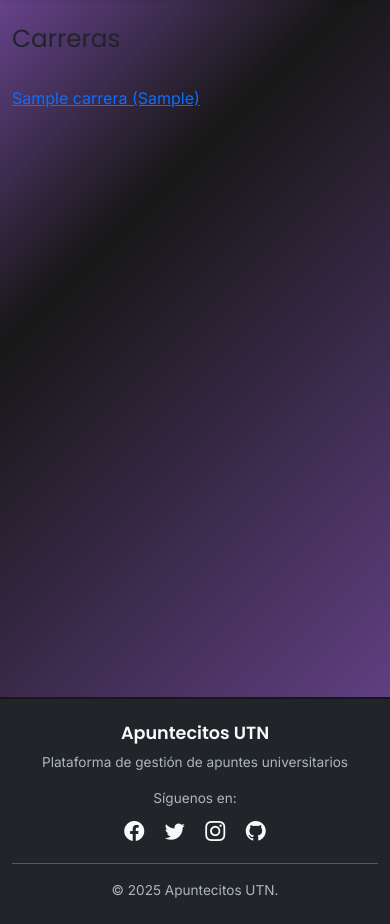
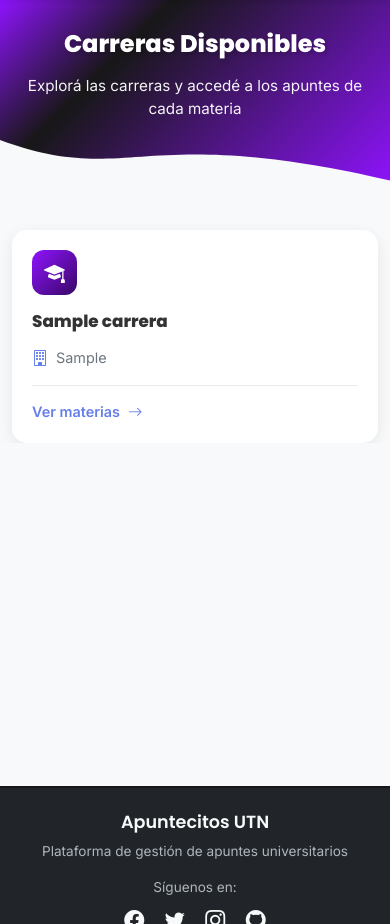
Before and after one commit to colochampre/django_apuntes, a Django app: page /carreras/ in a window 390 px wide. Shown: the part 68-992 px from the top of the page. Run offline with Django 5.2, Linux system fonts and the light colour scheme; tables that the repository leaves empty hold one stand-in row (values such as "Sample post").

Commit message:
Refactor de carreras

```diff
--- a/apuntes/static/css/base.css
+++ b/apuntes/static/css/base.css
@@ -5,12 +5,12 @@
 
 :root {
     /* colors */
-    --primary-light-color: #AC74E0;
+    --primary-light-color: #CB97FC;
     --primary-light-color-rgb: 172, 116, 224;
-    --primary-color: #764ba2;
-    --primary-color-rgb: 138, 43, 226;
-    --primary-dark-color: #2E2242;
-    --primary-dark-color-rgb: 46, 34, 66;
+    --primary-color: #8F13FE;
+    --primary-color-rgb: 143, 19, 254;
+    --primary-dark-color: #380866;
+    --primary-dark-color-rgb: 58, 8, 102;
 
     --secondary-light-color: #9DABE8;
     --secondary-color: #667eea;
@@ -52,7 +52,7 @@ body {
     background-color: var(--light-primary-color);
     display: flex;
     flex-direction: column;
-    background: linear-gradient(135deg, var(--primary-color) 0%, var(--dark-bg-color) 30%, var(--primary-color) 100%);
+    background: linear-gradient(135deg, var(--primary-color) 0%, var(--dark-bg-color) 30%, var(--primary-color) 130%);
 }
 
 /* Navbar personalizado */
@@ -170,7 +170,7 @@ main {
 
 .btn-custom {
     color: var(--light-primary-color);
-    background-color: #8F13FE;
+    background-color: var(--primary-color);
 }
 
 .btn-custom:hover {
--- /dev/null
+++ b/apuntes/static/css/carreras.css
@@ -0,0 +1,291 @@
+/* Header Section */
+.carreras-header {
+    position: relative;
+    color: white;
+    padding: 60px 0 90px;
+    margin-bottom: 0;
+    background: linear-gradient(135deg, var(--primary-color) 0%, var(--dark-bg-color) 30%, var(--primary-color) 100%);
+}
+
+.page-title {
+    font-size: 2.5rem;
+    font-weight: 700;
+    margin-bottom: 1rem;
+    text-shadow: 2px 2px 4px rgba(0, 0, 0, 0.2);
+}
+
+.page-subtitle {
+    font-size: 1.2rem;
+    opacity: 0.95;
+    margin-bottom: 0;
+}
+
+/* Carreras Section */
+.carreras-section {
+    padding: 2rem 0 3rem;
+    background-color: var(--light-primary-color);
+    min-height: 60vh;
+}
+
+/* Card Link */
+.carrera-card-link {
+    text-decoration: none;
+    color: inherit;
+    display: block;
+    height: 100%;
+}
+
+/* Carrera Card */
+.carrera-card {
+    background: white;
+    border-radius: 15px;
+    padding: 25px;
+    height: 100%;
+    display: flex;
+    flex-direction: column;
+    box-shadow: 0 4px 15px rgba(0, 0, 0, 0.08);
+    transition: all 0.3s ease;
+    border: 2px solid transparent;
+    position: relative;
+    overflow: hidden;
+}
+
+.carrera-card:hover {
+    transform: translateY(-8px);
+    box-shadow: 0 12px 30px rgba(102, 126, 234, 0.25);
+    border-color: var(--primary-color);
+}
+
+/* Card Icon */
+.carrera-card-icon {
+    width: 60px;
+    height: 60px;
+    background: linear-gradient(135deg, var(--primary-color) 0%, var(--primary-dark-color) 100%);
+    border-radius: 12px;
+    display: flex;
+    align-items: center;
+    justify-content: center;
+    margin-bottom: 20px;
+    transition: all 0.3s ease;
+}
+
+.carrera-card:hover .carrera-card-icon {
+    transform: scale(1.1) rotate(5deg);
+}
+
+.carrera-card-icon i {
+    font-size: 1.8rem;
+    color: white;
+}
+
+/* Card Body */
+.carrera-card-body {
+    flex: 1;
+    margin-bottom: 15px;
+}
+
+.carrera-nombre {
+    font-size: 1.25rem;
+    font-weight: 700;
+    color: #333;
+    margin-bottom: 12px;
+    line-height: 1.4;
+    min-height: 2.8em;
+}
+
+.carrera-universidad {
+    font-size: 0.95rem;
+    color: #6c757d;
+    margin-bottom: 0;
+    display: flex;
+    align-items: center;
+    gap: 8px;
+}
+
+.carrera-universidad i {
+    font-size: 1rem;
+    color: var(--secondary-color);
+}
+
+/* Card Footer */
+.carrera-card-footer {
+    padding-top: 15px;
+    border-top: 1px solid #e9ecef;
+}
+
+.ver-materias {
+    font-size: 0.9rem;
+    font-weight: 600;
+    color: var(--secondary-color);
+    display: flex;
+    align-items: center;
+    gap: 8px;
+    transition: gap 0.3s ease;
+}
+
+.carrera-card:hover .ver-materias {
+    gap: 12px;
+}
+
+.ver-materias i {
+    transition: transform 0.3s ease;
+}
+
+.carrera-card:hover .ver-materias i {
+    transform: translateX(4px);
+}
+
+/* Empty State */
+.empty-state {
+    text-align: center;
+    padding: 80px 20px;
+    background: white;
+    border-radius: 15px;
+    box-shadow: 0 4px 15px rgba(0, 0, 0, 0.08);
+}
+
+.empty-icon {
+    font-size: 4rem;
+    color: #dee2e6;
+    margin-bottom: 20px;
+}
+
+.empty-title {
+    font-size: 1.5rem;
+    font-weight: 600;
+    color: #495057;
+    margin-bottom: 10px;
+}
+
+.empty-text {
+    font-size: 1rem;
+    color: #6c757d;
+    margin-bottom: 0;
+}
+
+/* Responsive Design */
+@media (max-width: 1199px) {
+    .carrera-nombre {
+        font-size: 1.2rem;
+    }
+}
+
+@media (max-width: 991px) {
+    .page-title {
+        font-size: 2rem;
+    }
+
+    .page-subtitle {
+        font-size: 1.1rem;
+    }
+
+    .carrera-card {
+        padding: 20px;
+    }
+
+    .carrera-nombre {
+        font-size: 1.15rem;
+        min-height: auto;
+    }
+}
+
+@media (max-width: 767px) {
+    .carreras-header {
+        padding: 40px 0 80px;
+    }
+
+    .page-title {
+        font-size: 1.75rem;
+    }
+
+    .page-subtitle {
+        font-size: 1rem;
+    }
+
+    .carrera-card-icon {
+        width: 50px;
+        height: 50px;
+    }
+
+    .carrera-card-icon i {
+        font-size: 1.5rem;
+    }
+
+    .carrera-nombre {
+        font-size: 1.1rem;
+    }
+
+    .carrera-universidad {
+        font-size: 0.9rem;
+    }
+}
+
+@media (max-width: 575px) {
+    .carreras-header {
+        padding: 30px 0 70px;
+    }
+
+    .page-title {
+        font-size: 1.5rem;
+    }
+
+    .page-subtitle {
+        font-size: 0.95rem;
+    }
+
+    .carrera-card {
+        padding: 18px;
+    }
+
+    .carrera-card-icon {
+        width: 45px;
+        height: 45px;
+        margin-bottom: 15px;
+    }
+
+    .carrera-card-icon i {
+        font-size: 1.3rem;
+    }
+
+    .carrera-nombre {
+        font-size: 1.05rem;
+    }
+
+    .empty-state {
+        padding: 60px 20px;
+    }
+
+    .empty-icon {
+        font-size: 3rem;
+    }
+
+    .empty-title {
+        font-size: 1.3rem;
+    }
+}
+
+/* Animation for cards on load */
+@keyframes fadeInUp {
+    from {
+        opacity: 0;
+        transform: translateY(20px);
+    }
+    to {
+        opacity: 1;
+        transform: translateY(0);
+    }
+}
+
+.carrera-card {
+    animation: fadeInUp 0.5s ease-out;
+}
+
+/* Stagger animation for multiple cards */
+.col-12:nth-child(1) .carrera-card { animation-delay: 0.1s; }
+.col-12:nth-child(2) .carrera-card { animation-delay: 0.15s; }
+.col-12:nth-child(3) .carrera-card { animation-delay: 0.2s; }
+.col-12:nth-child(4) .carrera-card { animation-delay: 0.25s; }
+.col-12:nth-child(5) .carrera-card { animation-delay: 0.3s; }
+.col-12:nth-child(6) .carrera-card { animation-delay: 0.35s; }
+.col-12:nth-child(7) .carrera-card { animation-delay: 0.4s; }
+.col-12:nth-child(8) .carrera-card { animation-delay: 0.45s; }
--- a/apuntes/static/css/home.css
+++ b/apuntes/static/css/home.css
@@ -8,7 +8,7 @@
     display: flex;
     justify-content: center;
     align-items: center;
-    background: linear-gradient(135deg, var(--primary-color) 0%, var(--dark-bg-color) 30%, var(--primary-color) 100%);
+    background: linear-gradient(135deg, var(--primary-color) 0%, var(--primary-dark-color-rgb) 30%, var(--primary-color) 100%);
 }
 
 .hero-title {
@@ -62,7 +62,7 @@
     left: 0;
     width: 100%;
     height: 4px;
-    background: linear-gradient(135deg, var(--secondary-color) 0%, var(--primary-color) 100%);
+    background: linear-gradient(135deg, var(--secondary-color) 0%, var(--primary-dark-color) 100%);
     border-radius: 2px;
 }
 
@@ -130,6 +130,7 @@
 /* Video Section */
 .video-section {
     background-color: #fff;
+    padding: 3rem 0 5rem;
 }
 
 .video-container {
--- a/apuntes/templates/gestion_carreras/lista_carreras.html
+++ b/apuntes/templates/gestion_carreras/lista_carreras.html
@@ -2,25 +2,65 @@
 
 {% block title %}Carreras{% endblock %}
 {% load static %}
-{% block otros_css %}<link rel="stylesheet" href="{% static 'css/carreras.css' %}">{% endblock %}
+{% block otros_css %}
+<link rel="stylesheet" href="{% static 'css/carreras.css' %}">{% endblock %}
 
 {% block content %}
-    <div class="container-fluid">
-        <div class="carreras-container">
-            <h2 class="py-4">Carreras</h2>
+<!-- Header Section -->
+<section class="carreras-header">
+    <div class="container">
+        <div class="row">
+            <div class="col-12 text-center">
+                <h1 class="page-title">Carreras Disponibles</h1>
+                <p class="page-subtitle">Explorá las carreras y accedé a los apuntes de cada materia</p>
+            </div>
+        </div>
+    </div>
+    <svg style="position: absolute; bottom: 0; left: 0; width: 100%; height: 50px; pointer-events: none;" viewBox="0 0 100 100" preserveAspectRatio="none">
+        <path d="M0,100 L110,100 C35,-50 35,100 0,0 Z" fill="#f8f9fa"></path>
+    </svg>
+</section>
+
+<!-- Carreras Grid Section -->
+<section class="carreras-section">
+    <div class="container pt-2">
         {% if carreras %}
-                <div class="lista-carreras">
+        <div class="row g-4">
             {% for carrera in carreras %}
-                        <div class="carrera-item">
-                            <a href="{% url 'gestion_materias:materias_por_carrera' carrera.id %}">
-                                {{ carrera.nombre }} ({{ carrera.universidad }})
+            <div class="col-12 col-sm-6 col-lg-4 col-xl-3">
+                <a href="{% url 'gestion_materias:materias_por_carrera' carrera.id %}" class="carrera-card-link">
+                    <div class="carrera-card">
+                        <div class="carrera-card-icon">
+                            <i class="bi bi-mortarboard-fill"></i>
+                        </div>
+                        <div class="carrera-card-body">
+                            <h3 class="carrera-nombre">{{ carrera.nombre }}</h3>
+                            <p class="carrera-universidad">
+                                <i class="bi bi-building"></i>
+                                {{ carrera.universidad }}
+                            </p>
+                        </div>
+                        <div class="carrera-card-footer">
+                            <span class="ver-materias">
+                                Ver materias <i class="bi bi-arrow-right"></i>
+                            </span>
+                        </div>
+                    </div>
                 </a>
             </div>
             {% endfor %}
         </div>
         {% else %}
-                <p>No hay carreras disponibles aún.</p>
+        <div class="row">
+            <div class="col-12">
+                <div class="empty-state">
+                    <i class="bi bi-inbox empty-icon"></i>
+                    <h3 class="empty-title">No hay carreras disponibles</h3>
+                    <p class="empty-text">Aún no se han agregado carreras a la plataforma.</p>
+                </div>
+            </div>
+        </div>
         {% endif %}
     </div>
-    </div>
+</section>
 {% endblock %}
--- a/apuntes/templates/home.html
+++ b/apuntes/templates/home.html
@@ -89,7 +89,7 @@
 </section>
 
 <!-- Video Section -->
-<section class="video-section py-5">
+<section class="video-section">
     <div class="container">
         <div class="row">
             <div class="col-lg-8 mx-auto">
```
Lines whose indentation alone changed are shown as unchanged.
